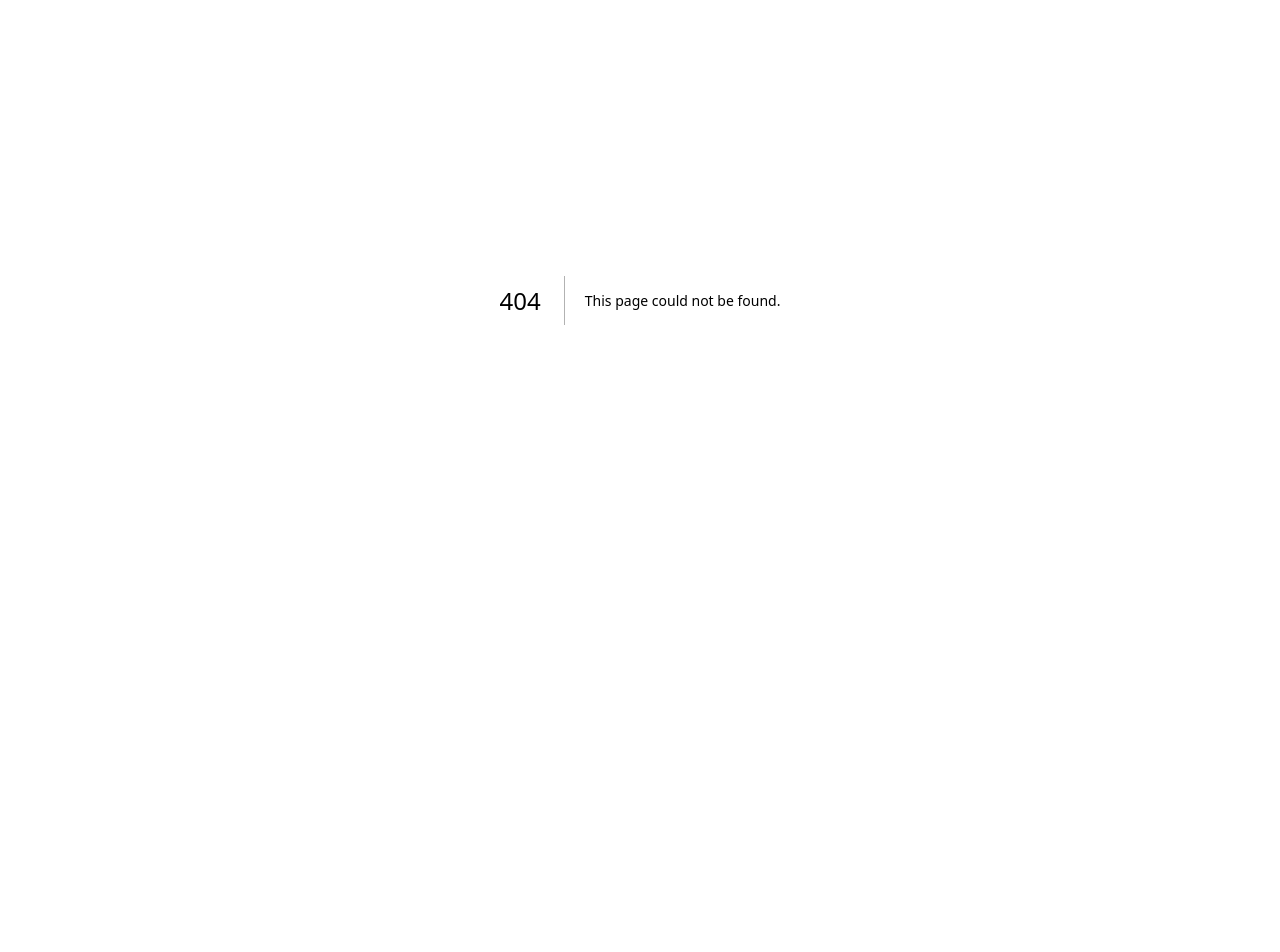
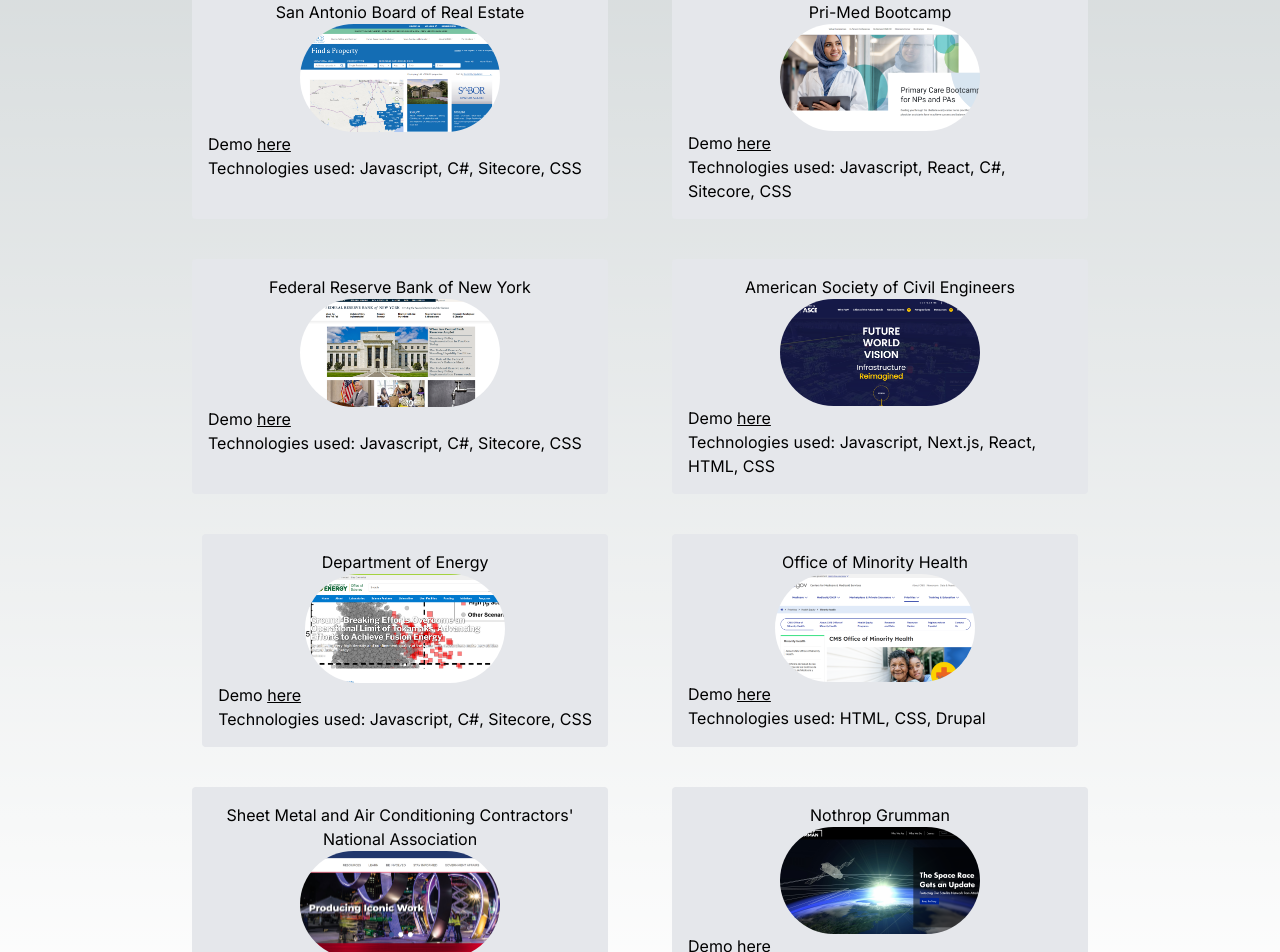
Before and after one commit to brer4449/new-portfolio, a Next.js app: page /portfolio in a window 1280 px wide. Before the commit this address had no page. Shown: the part 100-1052 px from the top of the page. Before the commit the page ends 800 px from the top, so only its background shows below. Built offline with nearby package versions, Linux system fonts and the light colour scheme.

Commit message:
finished portfolio page

```diff
--- /dev/null
+++ b/app/portfolio/page.js
@@ -0,0 +1,137 @@
+import Image from "next/image";
+
+export default function Portfolio() {
+  return (
+    <div className="background-container">
+      <h1 className="text-center white montserrat py-5">Projects</h1>
+      <div className="col-container flex justify-evenly mt-5">
+        <div className="grid grid-cols-1 md:grid-cols-2 gap-16 max-w-4xl mb-5">
+          <div className="bg-gray-200 p-4 project-container rounded">
+            <p className="text-center">
+              San Antonio Board of Real Estate
+              </p>
+              <Image
+                className="rounded-full mx-auto"
+                src="/images/sabor.png"
+                alt={"San Antonio Board of Real Estate homepage"}
+                height={200}
+                width={200}
+              />
+              <p>Demo <a href="https://sabor.com/" className="underline" target="_blank" rel="noopener noreferrer">here</a></p>
+              <p>Technologies used: Javascript, C#, Sitecore, CSS</p>
+          </div>
+          <div className="bg-gray-200 p-4 project-container rounded">
+            <p className="text-center">
+              Pri-Med Bootcamp
+              </p>
+              <Image
+                className="rounded-full mx-auto"
+                src="/images/primed.png"
+                alt={"Pri-med Bootcamp homepage"}
+                height={200}
+                width={200}
+              />
+              <p>Demo <a href="https://bootcamp.pri-med.com/" className="underline" target="_blank" rel="noopener noreferrer">here</a></p>
+              <p>Technologies used: Javascript, React, C#, Sitecore, CSS</p>
+          </div>
+        </div>
+      </div>
+      <div className="col-container flex justify-evenly mt-5">
+        <div className="grid grid-cols-1 md:grid-cols-2 gap-16 max-w-4xl mb-5">
+          <div className="bg-gray-200 p-4 project-container rounded">
+            <p className="text-center">
+              Federal Reserve Bank of New York
+              </p>
+              <Image
+                className="rounded-full mx-auto"
+                src="/images/frbny.png"
+                alt={"Federal Reserve Bank of New York homepage"}
+                height={200}
+                width={200}
+              />
+              <p>Demo <a href="https://www.newyorkfed.org/" className="underline" target="_blank" rel="noopener noreferrer">here</a></p>
+              <p>Technologies used: Javascript, C#, Sitecore, CSS</p>
+          </div>
+          <div className="bg-gray-200 p-4 project-container rounded">
+            <p className="text-center">
+              American Society of Civil Engineers
+              </p>
+              <Image
+                className="rounded-full mx-auto"
+                src="/images/asce.png"
+                alt={"American Society of Civil Engineers homepage"}
+                height={200}
+                width={200}
+              />
+              <p>Demo <a href="https://futureworldvision.org/" className="underline" target="_blank" rel="noopener noreferrer">here</a></p>
+              <p>Technologies used: Javascript, Next.js, React, HTML, CSS</p>
+          </div>
+        </div>
+      </div>
+      <div className="col-container flex justify-evenly mt-5">
+        <div className="grid grid-cols-1 md:grid-cols-2 gap-16 max-w-4xl mb-5">
+          <div className="bg-gray-200 p-4 project-container rounded">
+            <p className="text-center">
+              Department of Energy
+              </p>
+              <Image
+                className="rounded-full mx-auto"
+                src="/images/doe.png"
+                alt={"Department of Energy homepage"}
+                height={200}
+                width={200}
+              />
+              <p>Demo <a href="https://science.osti.gov/" className="underline" target="_blank" rel="noopener noreferrer">here</a></p>
+              <p>Technologies used: Javascript, C#, Sitecore, CSS</p>
+          </div>
+          <div className="bg-gray-200 p-4 project-container rounded">
+            <p className="text-center">
+              Office of Minority Health
+              </p>
+              <Image
+                className="rounded-full mx-auto"
+                src="/images/omh.png"
+                alt={"Office of Minority Health homepage"}
+                height={200}
+                width={200}
+              />
+              <p>Demo <a href="https://www.cms.gov/priorities/health-equity/minority-health" className="underline" target="_blank" rel="noopener noreferrer">here</a></p>
+              <p>Technologies used: HTML, CSS, Drupal</p>
+          </div>
+        </div>
+      </div>
+      <div className="col-container flex justify-evenly mt-5">
+        <div className="grid grid-cols-1 md:grid-cols-2 gap-16 max-w-4xl mb-5">
+          <div className="bg-gray-200 p-4 project-container rounded">
+            <p className="text-center">
+              Sheet Metal and Air Conditioning Contractors' National Association
+              </p>
+              <Image
+                className="rounded-full mx-auto"
+                src="/images/smacna.png"
+                alt={"Sheet Metal and Air Conditioning Contractors' National Association homepage"}
+                height={200}
+                width={200}
+              />
+              <p>Demo <a href="https://www.smacna.org/" className="underline" target="_blank" rel="noopener noreferrer">here</a></p>
+              <p>Technologies used: Javascript, CSS, Kentico</p>
+          </div>
+          <div className="bg-gray-200 p-4 project-container rounded">
+            <p className="text-center">
+              Nothrop Grumman
+            </p>
+              <Image
+                className="rounded-full mx-auto"
+                src="/images/ngc.png"
+                alt={"Nothrop Grumman homepage"}
+                height={200}
+                width={200}
+              />
+              <p>Demo <a href="https://www.northropgrumman.com/" className="underline" target="_blank" rel="noopener noreferrer">here</a></p>
+              <p>Technologies used: Javascript, Next.js, C#, Sitecore, CSS</p>
+          </div>
+        </div>
+      </div>
+    </div>
+  );
+}
```
